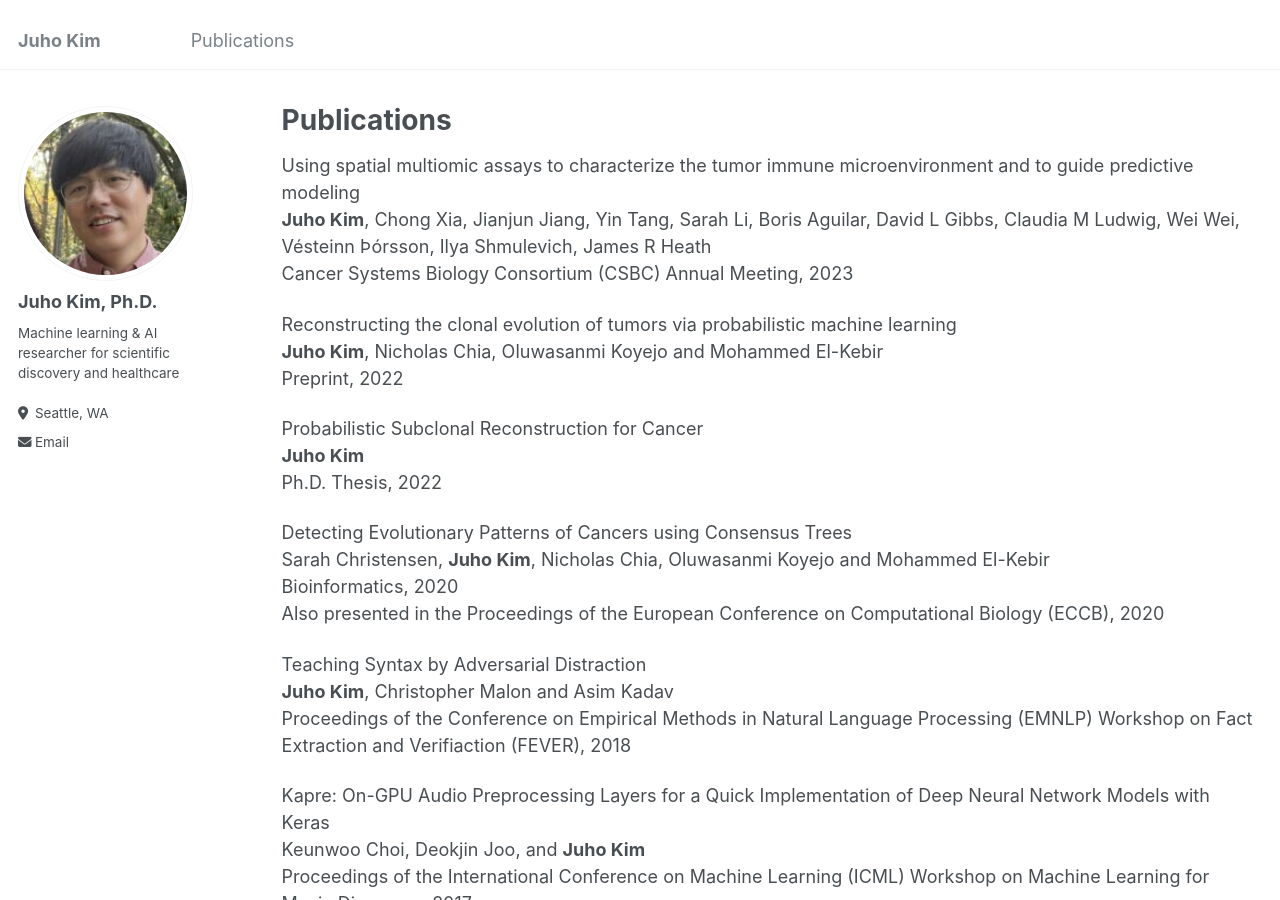
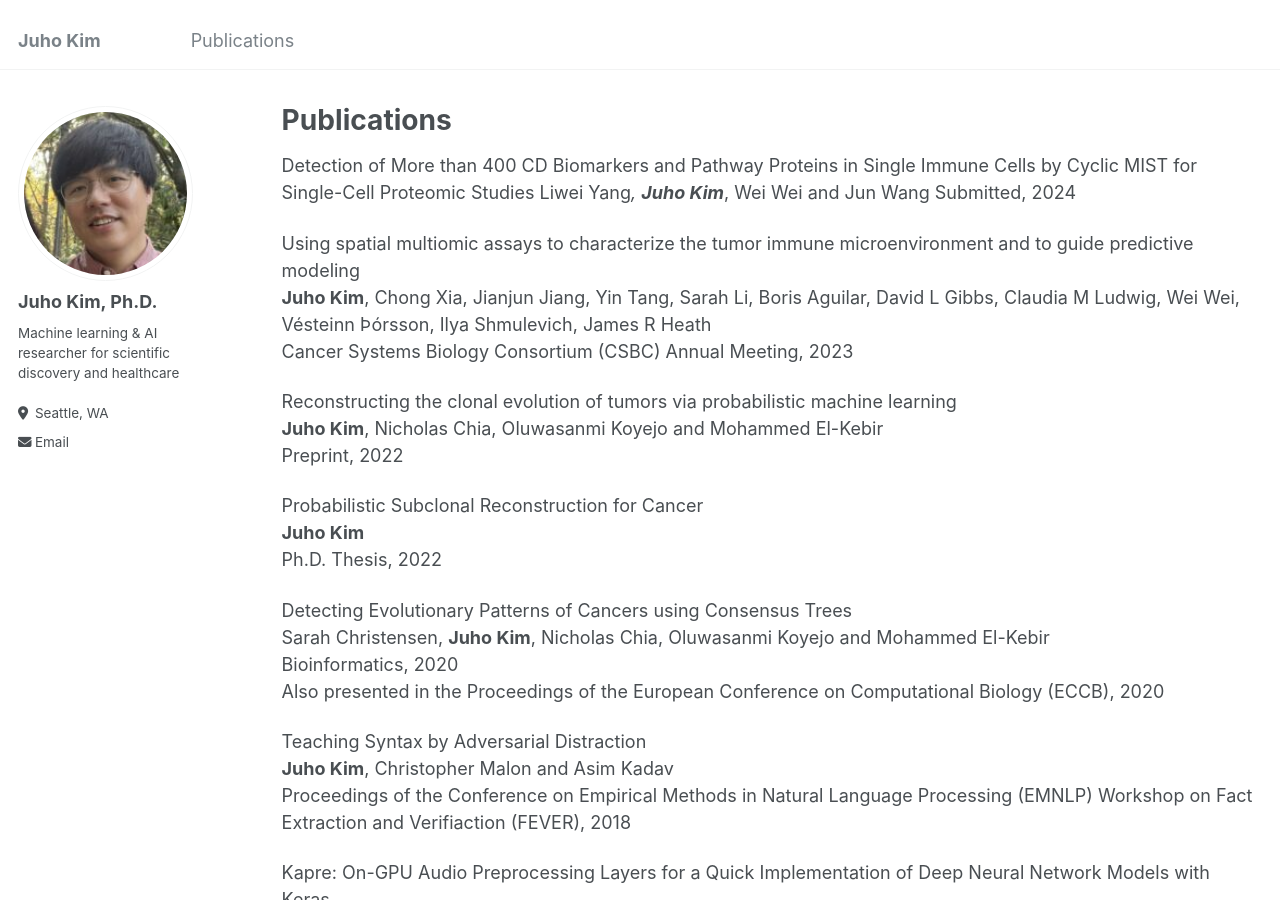
Before and after one commit to juhokim/juhokim.github.io, a Jekyll site: the page built from _pages/publications.md, in a window 1280 px wide and 900 px high. Built offline with Jekyll 4.4.1, drawn with Linux system fonts in a browser that asks for light colours.

Commit message:
Update publications.md

```diff
--- a/_pages/publications.md
+++ b/_pages/publications.md
@@ -4,6 +4,10 @@ title: "Publications"
 permalink: /publications/
 author_profile: true
 ---
+
+Detection of More than 400 CD Biomarkers and Pathway Proteins in Single Immune Cells by Cyclic MIST for Single-Cell Proteomic Studies
+Liwei Yang*, **Juho Kim***, Wei Wei and Jun Wang
+Submitted, 2024
 
 Using spatial multiomic assays to characterize the tumor immune microenvironment and to guide predictive modeling \
 **Juho Kim**, Chong Xia, Jianjun Jiang, Yin Tang, Sarah Li, Boris Aguilar, David L Gibbs, Claudia M Ludwig, Wei Wei, Vésteinn Þórsson, Ilya Shmulevich, James R Heath \
```
